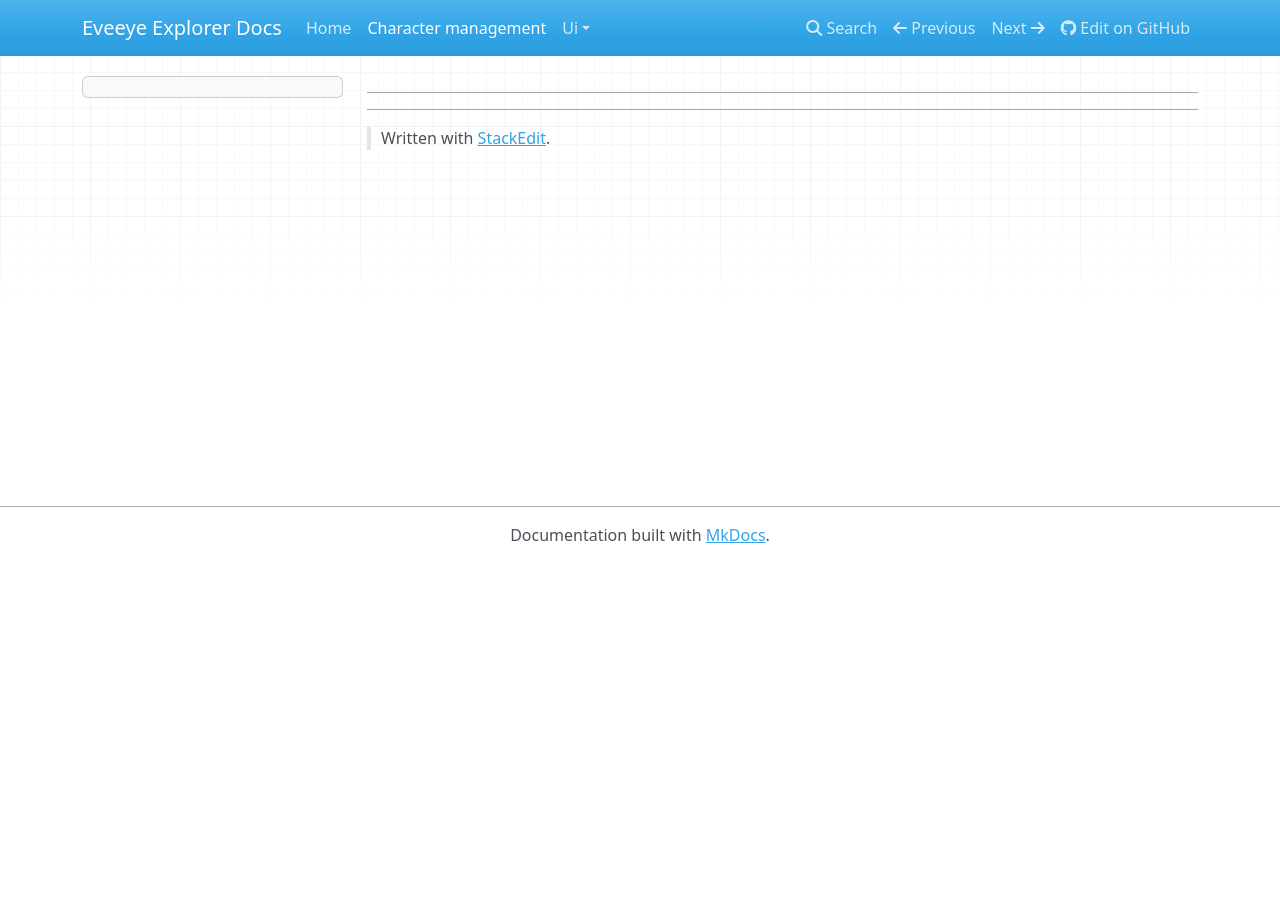
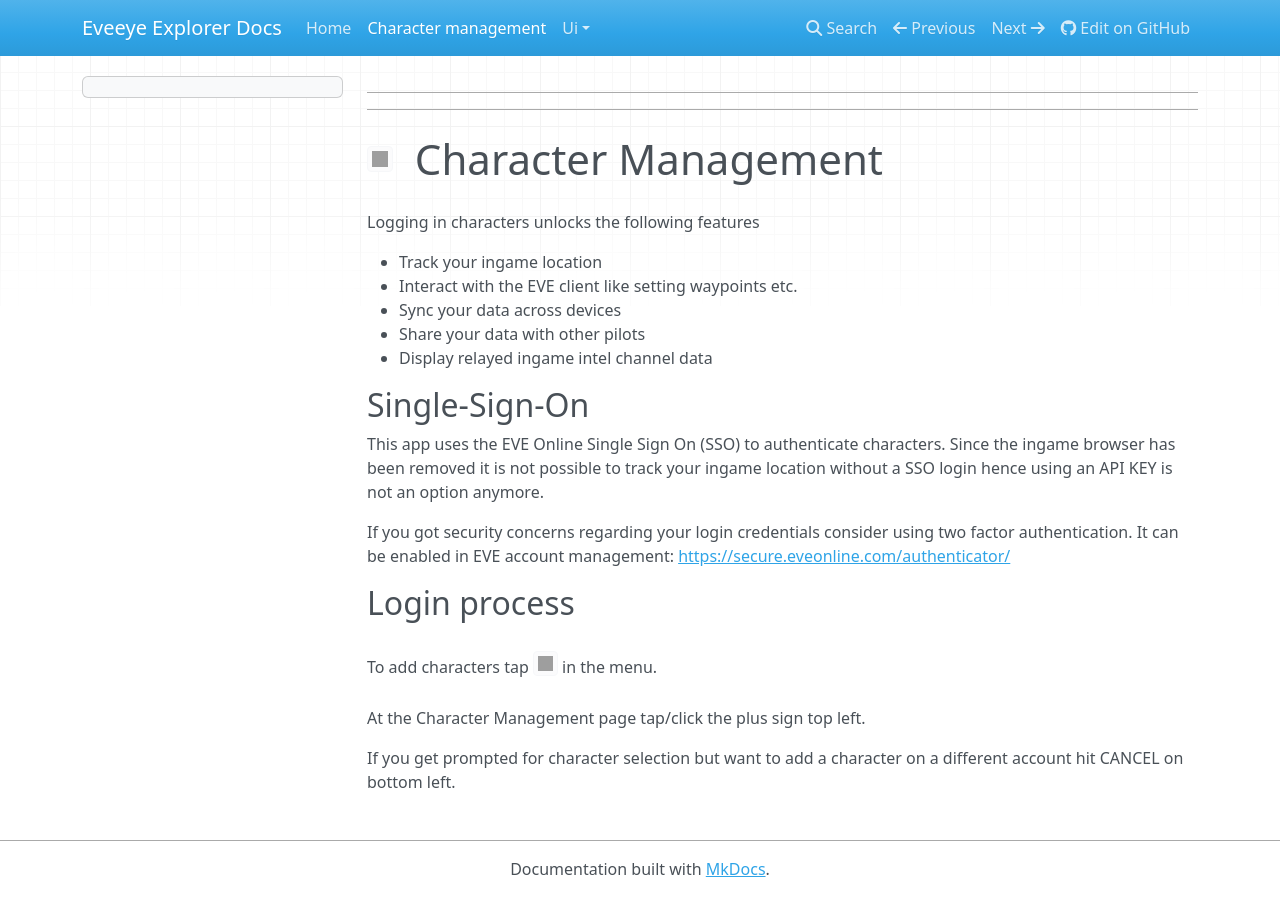
Before and after one commit to Risingson/eveeyedocs, an MkDocs documentation site: the page built from docs/character_management.md, in a window 1280 px wide. Built offline with MkDocs 1.6.1, drawn with Linux system fonts in a browser that asks for light colours; nearby versions of some CDN libraries; grey boxes are pictures that could not be loaded.

Commit message:
docs/character_management.md updated from https://stackedit.io/

```diff
--- a/docs/character_management.md
+++ b/docs/character_management.md
@@ -3,6 +3,19 @@
 
 ---
 
-<blockquote>
-<p>Written with <a href="https://stackedit.io/">StackEdit</a>.</p>
-</blockquote>
+<h1 id="img-srchttpsraw.githubusercontent.comrisingsoneedocsmasterimagesuser-100_26_100_off.png-width26-height26-----character-management"><img src="https://raw.githubusercontent.com/Risingson/eedocs/master/images/User-100_26_100_off.png" width="26" height="26">   &nbsp;Character Management</h1>
+<p>Logging in characters unlocks the following features</p>
+<ul>
+<li>Track your ingame location</li>
+<li>Interact with the EVE client like setting waypoints etc.</li>
+<li>Sync your data across devices</li>
+<li>Share your data with other pilots</li>
+<li>Display relayed ingame intel channel data</li>
+</ul>
+<h2 id="single-sign-on">Single-Sign-On</h2>
+<p>This app uses the EVE Online Single Sign On (SSO) to authenticate characters. Since the ingame browser has been removed it is not possible to track your ingame location without a SSO login hence using an API KEY is not an option anymore.</p>
+<p>If you got security concerns regarding your login credentials consider using two factor authentication. It can be enabled in EVE account management: <a href="https://secure.eveonline.com/authenticator/" target="_blank">https://secure.eveonline.com/authenticator/</a></p>
+<h2 id="login-process">Login process</h2>
+<p>To add characters tap <img src="https://raw.githubusercontent.com/Risingson/eedocs/master/images/User-100_26_100_off.png" width="25" height="25"> in the menu.<br>
+At the Character Management page tap/click the plus sign top left.</p>
+<p>If you get prompted for character selection but want to add a character on a different account hit CANCEL on bottom left.</p>
```
